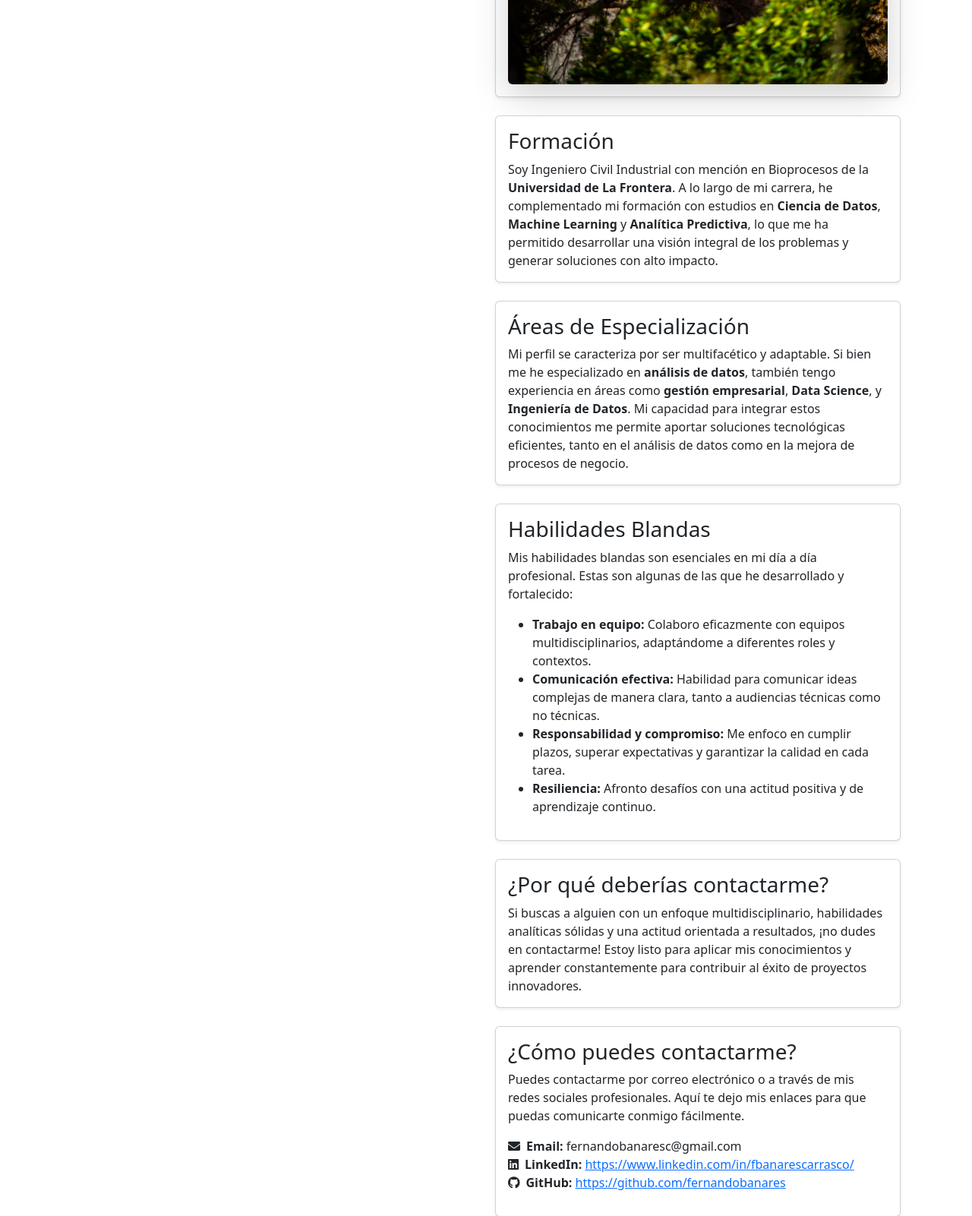
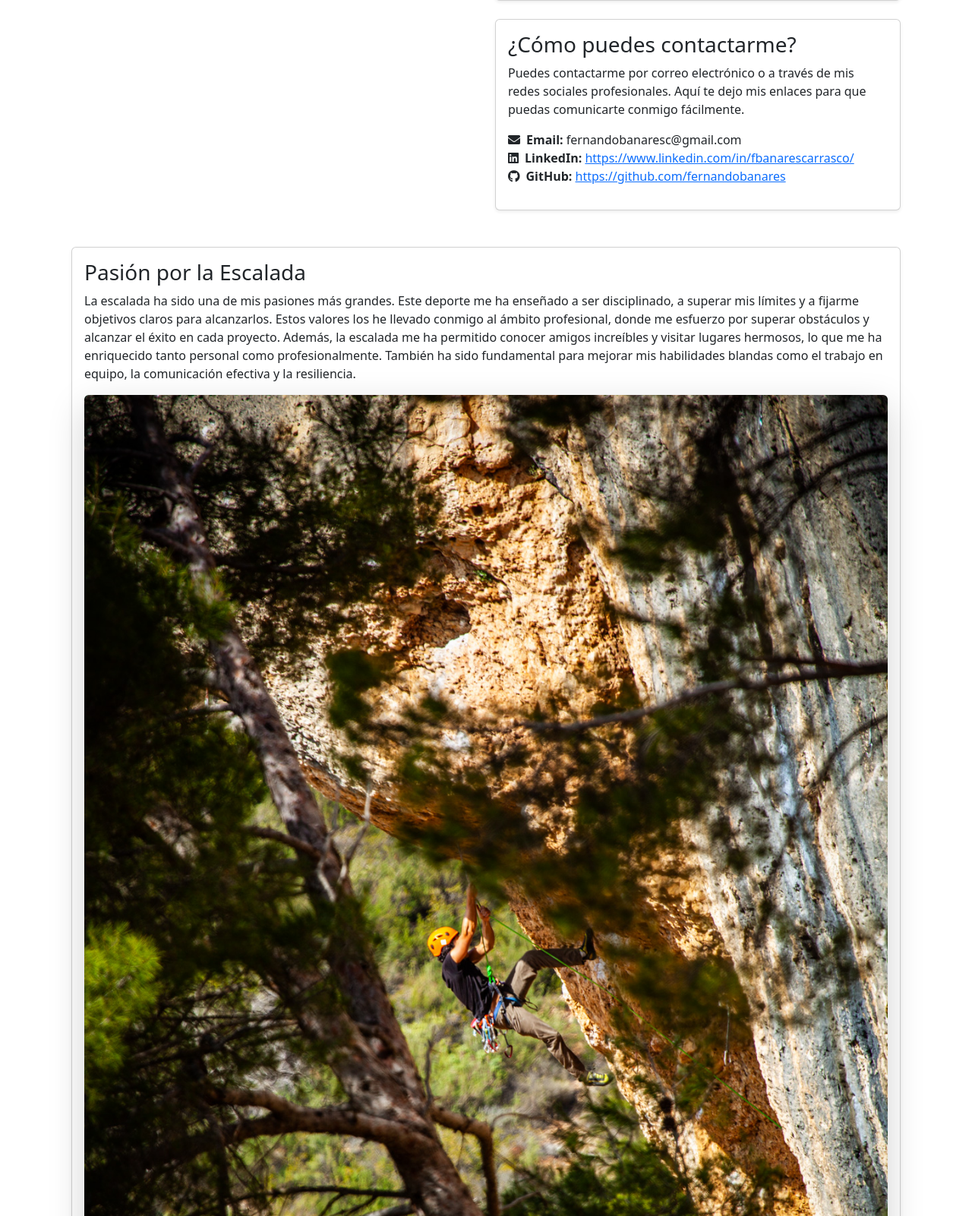
Before and after one commit to fernandobanares/portafolio1, a Django app: page /sobre-mi/ in a window 1280 px wide. Shown: the part 1413-3014 px from the top of the page at 76% size. Run offline with Django 5.2, Linux system fonts and the light colour scheme.

Commit message:
se ordena pagina sobre_mi

```diff
--- a/templates/sobre_mi.html
+++ b/templates/sobre_mi.html
@@ -6,7 +6,7 @@
 {% block content %}
 <div class="container my-5">
     <div class="row">
-        <!-- Columna de información personal y fotos -->
+        <!-- Columna de información personal y fotos (más ajustada) -->
         <div class="col-lg-6 col-md-12 mb-4 text-center">
             <img src="{% static 'images/fernando_banares.jpg' %}" class="img-fluid rounded-circle shadow-lg" alt="Fernando Bañares" style="max-width: 80%; height: auto;">
             <h1 class="display-4 mt-4">Fernando Bañares</h1>
@@ -14,7 +14,7 @@
             <p class="text-muted">Resido en Villa Alemana, Chile. Soy un profesional multifacético, apasionado por la tecnología y el análisis de datos.</p>
         </div>
 
-        <!-- Columna de texto -->
+        <!-- Columna de texto (ahora ajustada para más equilibrio) -->
         <div class="col-lg-6 col-md-12 mb-4">
             <div class="card shadow-sm mb-4">
                 <div class="card-body">
@@ -22,16 +22,6 @@
                     <p class="card-text">
                         Soy Ingeniero Civil Industrial egresado de la Universidad de La Frontera con una sólida especialización en <strong>análisis de datos</strong>, <strong>Machine Learning</strong> y <strong>visualización de datos</strong>. Mi enfoque multifacético me ha permitido integrarme en distintas áreas como <strong>Data Science</strong>, <strong>Gestión</strong> y <strong>Ingeniería de Datos</strong>. Mi formación me ha permitido desarrollar soluciones complejas y escalables para diversas problemáticas, y estoy buscando oportunidades donde pueda aplicar mis habilidades analíticas, tecnológicas y de resolución de problemas.
                     </p>
-                </div>
-            </div>
-
-            <div class="card shadow-sm mb-4">
-                <div class="card-body">
-                    <h3 class="card-title">Pasión por la Escalada</h3>
-                    <p class="card-text">
-                        La escalada ha sido una de mis pasiones más grandes. Este deporte me ha enseñado a ser disciplinado, a superar mis límites y a fijarme objetivos claros para alcanzarlos. Estos valores los he llevado conmigo al ámbito profesional, donde me esfuerzo por superar obstáculos y alcanzar el éxito en cada proyecto. Además, la escalada me ha permitido conocer amigos increíbles y visitar lugares hermosos, lo que me ha enriquecido tanto personal como profesionalmente. También ha sido fundamental para mejorar mis habilidades blandas como el trabajo en equipo, la comunicación efectiva y la resiliencia.
-                    </p>
-                    <img src="{% static 'images/escalada.jpg' %}" class="img-fluid rounded shadow-lg" alt="Escalada en roca" style="max-width: 100%; height: auto;">
                 </div>
             </div>
 
@@ -69,15 +59,7 @@
                 </div>
             </div>
 
-            <div class="card shadow-sm mb-4">
-                <div class="card-body">
-                    <h3 class="card-title">¿Por qué deberías contactarme?</h3>
-                    <p class="card-text">
-                        Si buscas a alguien con un enfoque multidisciplinario, habilidades analíticas sólidas y una actitud orientada a resultados, ¡no dudes en contactarme! Estoy listo para aplicar mis conocimientos y aprender constantemente para contribuir al éxito de proyectos innovadores.
-                    </p>
-                </div>
-            </div>
-
+            <!-- Contacto -->
             <div class="card shadow-sm mb-4">
                 <div class="card-body">
                     <h3 class="card-title">¿Cómo puedes contactarme?</h3>
@@ -93,5 +75,20 @@
             </div>
         </div>
     </div>
+
+    <div class="row">
+        <!-- Columna de texto con Pasión por la Escalada -->
+        <div class="col-lg-12 col-md-12 mb-4">
+            <div class="card shadow-sm mb-4">
+                <div class="card-body">
+                    <h3 class="card-title">Pasión por la Escalada</h3>
+                    <p class="card-text">
+                        La escalada ha sido una de mis pasiones más grandes. Este deporte me ha enseñado a ser disciplinado, a superar mis límites y a fijarme objetivos claros para alcanzarlos. Estos valores los he llevado conmigo al ámbito profesional, donde me esfuerzo por superar obstáculos y alcanzar el éxito en cada proyecto. Además, la escalada me ha permitido conocer amigos increíbles y visitar lugares hermosos, lo que me ha enriquecido tanto personal como profesionalmente. También ha sido fundamental para mejorar mis habilidades blandas como el trabajo en equipo, la comunicación efectiva y la resiliencia.
+                    </p>
+                    <img src="{% static 'images/escalada.jpg' %}" class="img-fluid rounded shadow-lg" alt="Escalada en roca" style="max-width: 100%; height: auto;">
+                </div>
+            </div>
+        </div>
+    </div>
 </div>
 {% endblock %}
```
